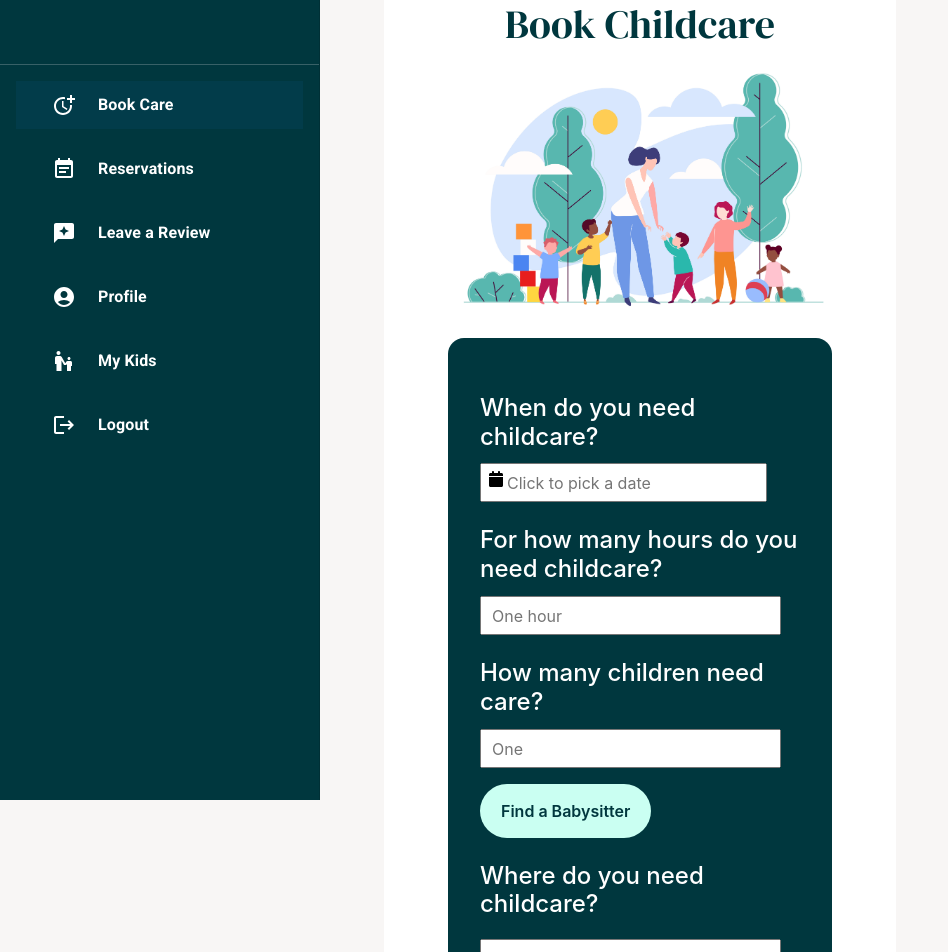
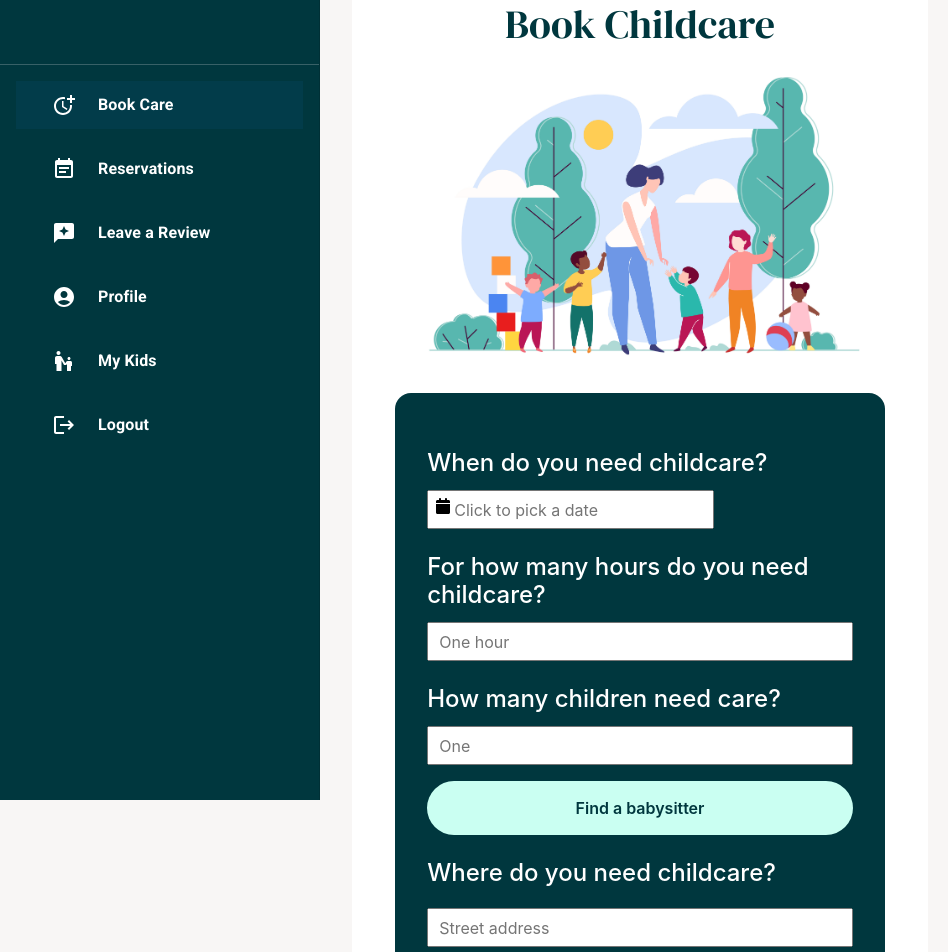
Before and after one commit to karilyn/CareBearers, a React (Create React App) app in the folder frontend/: page /book in a window 1280 px wide. Shown: the top 952 px of the page, without its empty margins (0-948 px from the left). Built offline with nearby package versions, Linux system fonts and the light colour scheme.

Commit message:
Fix button

```diff
--- a/frontend/src/components/Book/BookingContainer.jsx
+++ b/frontend/src/components/Book/BookingContainer.jsx
@@ -151,13 +151,8 @@ function BookingContainer(props) {
                   </div>
 
                   <div className="caregiver-container">
-                    <Button
-                      className='find-babysitter'
+                    <button className='btn booking' onClick={handleBabysitterClick}>Find a babysitter</button>
 
-                      onClick={handleBabysitterClick}
-                      text="Find a Babysitter"
-
-                    />
                     <div className='available-caregivers'>
                     {/* render CaregiverList when Button is clicked */}
                     {showCareGiverList ?
@@ -214,7 +209,7 @@ function BookingContainer(props) {
 
                   </div>
                   <div>
-                    <Button type="submit" className='btn book-now' onClick={handleSubmit} text="Book Now"/>
+                    <button type="submit" className='btn booking' onClick={handleSubmit}>Book Now</button>
                   </div>
               </form>
           </div>
--- a/frontend/src/components/Book/BookingContainer.scss
+++ b/frontend/src/components/Book/BookingContainer.scss
@@ -4,7 +4,6 @@ h1.booking-container__title {
   font-family: $font-h1;
   color: $dark-green-color;
   padding-left: none;
-
 }
 
 // Center the container and give it a white background
@@ -13,14 +12,14 @@ h1.booking-container__title {
   justify-content: center;
   align-items: center;
   flex-direction: column;
-  width: 40%;
+  width: 45%;
   margin: 0 auto;
   background-color: #ffffff;
 }
 
 // Make the image  80% of the container
 .booking-container__img {
-  width: 80%;
+  width: 85%;
   border-radius: 1em;
 }
 
@@ -33,7 +32,7 @@ h4 {
 
 // Center the form and give it dark green background
 #booking-container__form {
-  width: 75%;
+  width: 85%;
   display: flex;
   justify-content: center;
   align-items: start;
@@ -49,30 +48,27 @@ h4 {
 }
 
 input.select-hours {
-  width: 94%;
+  width: 100%;
   padding: 6px 10px 5px 10px;
 }
 
 input.select-children {
-  width: 94%;
+  width: 100%;
   padding: 6px 10px 5px 10px;
 }
 
 input.address-input__input
 {
-  width: 94%;
+  width: 100%;
   padding: 6px 10px 5px 10px;
   margin-top: .5em;
+
 }
 
-.find-babysitter {
-  width: 100% !important;
+.btn.booking {
+  width: 100%;
 }
 
-// make the button full width of container
-.btn.book-now {
-  width: 100%;
-}
 
 
 .caregivers {
```
